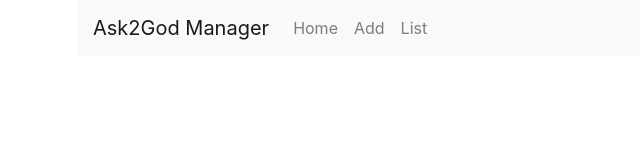
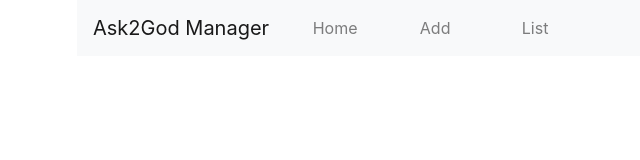
Before and after one commit to prashanth-sams/ask2god, a React (Create React App) app: page / in a window 1280 px wide. Shown: the top 160 px of the page, without its empty margins (8-648 px from the left). Built offline with nearby package versions, Linux system fonts and the light colour scheme.

Commit message:
highlight tabs ans spacing

```diff
--- a/src/App.js
+++ b/src/App.js
@@ -5,6 +5,7 @@ import { BrowserRouter as Router, Switch, Route, Link } from 'react-router-dom';
 import Create from './components/create.component';
 import Edit from './components/edit.component';
 import Index from './components/index.component';
+import "./css/tabs.css"
 
 class App extends Component {
   render() {
--- /dev/null
+++ b/src/css/tabs.css
@@ -0,0 +1,23 @@
+.navbar-light .navbar-nav .nav-link:hover {
+    color: #5243AA;
+    font-size: 1rem;
+    transform: perspective(1px) scale3d(1.07,1.07,1);
+    transition: all 0.30s linear;
+}
+
+.navbar-light .navbar-nav .nav-link:focus {
+    color: rgb(255, 255, 255);
+    box-shadow: 0 0 5px #5243AA;
+    border: 1px solid #5243AA;
+    font-size: 0.9rem;
+    transform: perspective(1px) scale3d(1.07,1.07,1);
+    border-radius: 2px;
+    background-color: #5243AA;
+
+}
+
+.nav-item {
+    width:100px;
+    text-align: -webkit-center;
+    text-align: center;
+}
```
